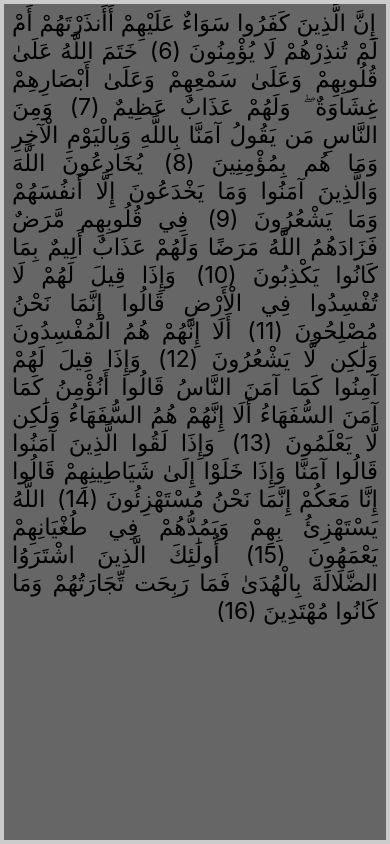
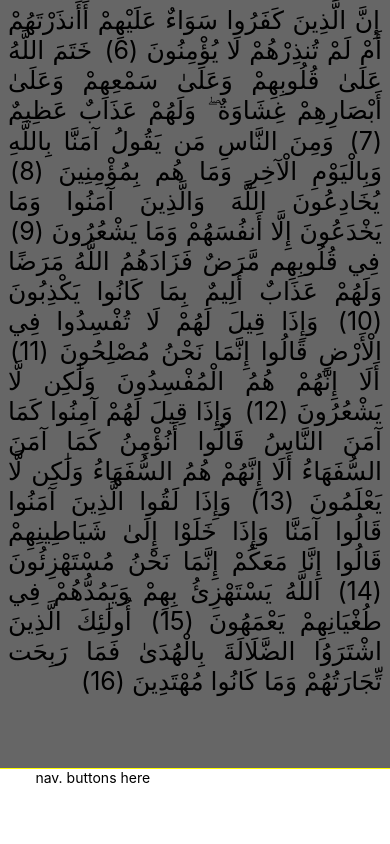
Before and after one commit to Tysseer/Dawem, a React Native app: screen / in a window 390 px wide. Built offline with nearby package versions, Linux system fonts and the light colour scheme.

Commit message:
toolbar under page

```diff
--- a/app/js/screens/ScreenQuranBrowser.js
+++ b/app/js/screens/ScreenQuranBrowser.js
@@ -16,6 +16,7 @@ export default class ScreenQuranBrowser extends Component {
     var pressHandlers = this.getItemOnPressHandlers();
     var longPressHandlers = this.getItemOnLongPressHandlers();
     return (
+      <View style={styles.background}>
         <View style={styles.pageContainer}>
           <ScrollView>
             <Text style={styles.textContainer}>
@@ -29,6 +30,10 @@ export default class ScreenQuranBrowser extends Component {
               ))}
             </Text>
           </ScrollView>
+        </View>
+        <View style={styles.toolBar}>
+          <Text>{"\t"} nav. buttons here</Text>
+        </View>
       </View>
     );
   }
@@ -46,7 +51,7 @@ export default class ScreenQuranBrowser extends Component {
   onAyahLongPress(ayah) {
     Toast.showWithGravity(
       "ayah Longpress " + ayah.id,
-      Toast.LONG,
+      Toast.SHORT,
       Toast.CENTER
     );
   }
@@ -56,12 +61,17 @@ export default class ScreenQuranBrowser extends Component {
   }
 }
 const styles = StyleSheet.create({
+  background: {
+    flex: 1,
+    justifyContent: "space-evenly",
+    alignItems: "center",
+    backgroundColor: "white",
+  },
   pageContainer: {
     marginTop: StatusBar.currentHeight + 2,
-    borderColor: "#ffffffaa",
-    borderWidth: 4,
+
     width: "100%",
-    height: "100%",
+    height: "91%",
     flexDirection: "row",
     backgroundColor: "#666666",
   },
@@ -73,4 +83,11 @@ const styles = StyleSheet.create({
     marginBottom: 5,
     textAlign: "justify",
   },
+  toolBar: {
+    width: "100%",
+    flex: 1,
+    alignSelf: "flex-end",
+    borderTopColor: "yellow",
+    borderTopWidth: 1,
+  },
 });
--- a/app/js/subComponents/AyahRenderer.js
+++ b/app/js/subComponents/AyahRenderer.js
@@ -33,7 +33,7 @@ export default class AyahRenderer extends Component {
 }
 const styles = StyleSheet.create({
   ayahStyle: {
-    fontSize: 23,
+    fontSize: 25,
     padding: 2,
   },
 });
```
Lines whose indentation alone changed are shown as unchanged.
